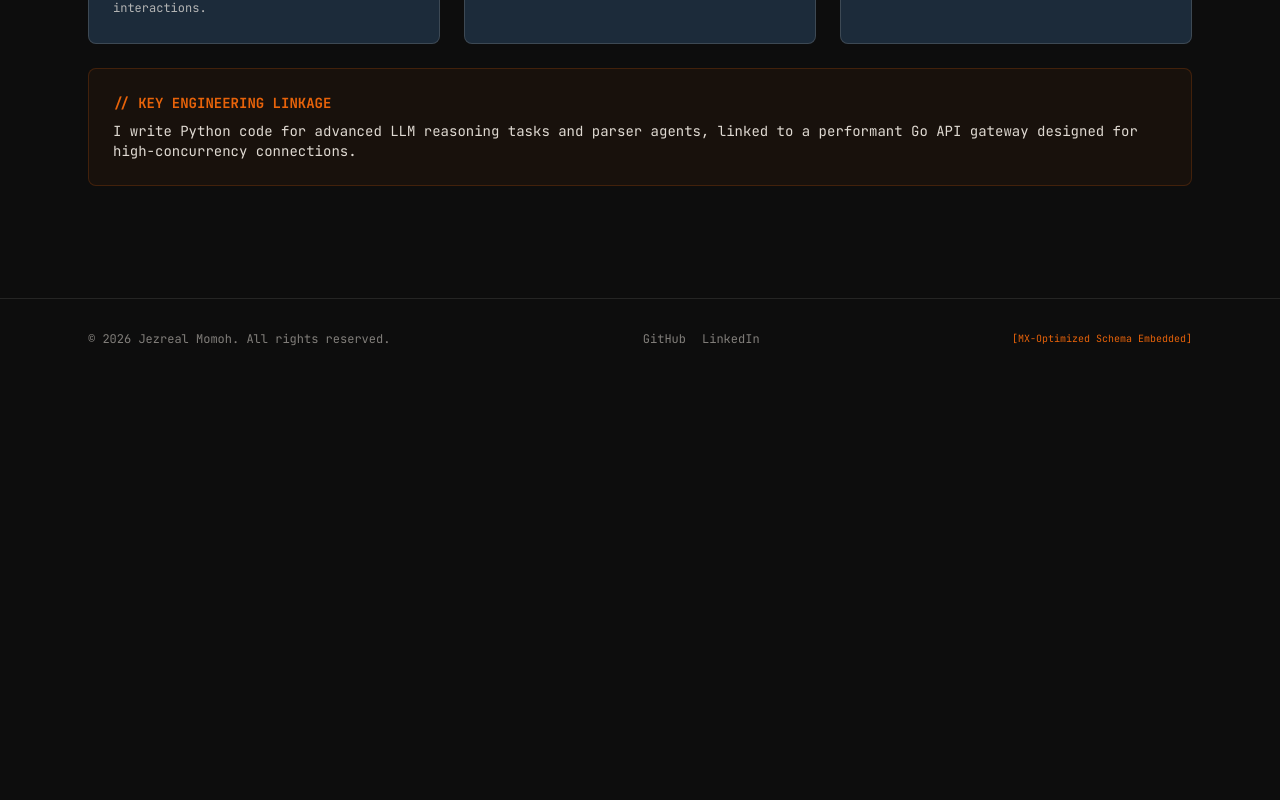
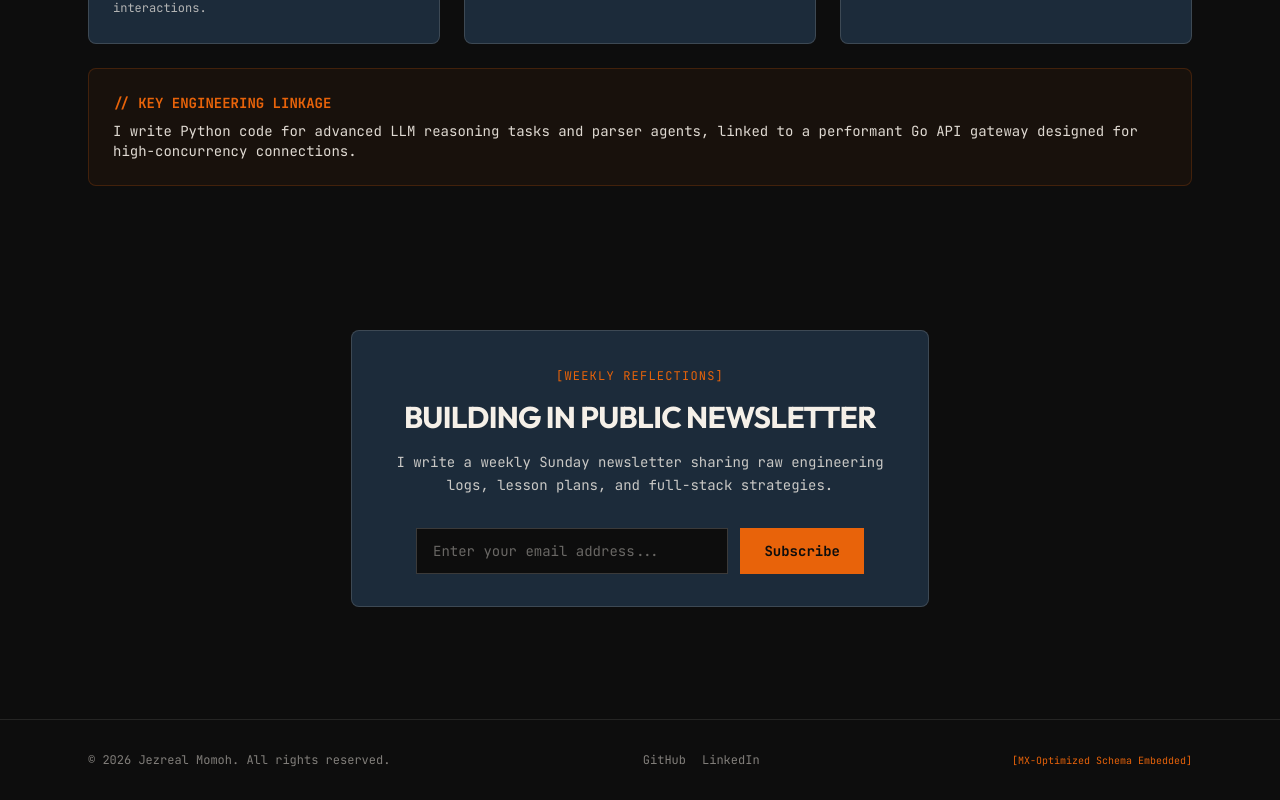
Before and after one commit to jezreal-dev/jezreal-momoh-portfolio, a Next.js app in the folder portfolio/: page / in a window 1280 px wide. Shown: the part 2199-2999 px from the top of the page. Before the commit the page ends 2578 px from the top, so only its background shows below. Built offline with nearby package versions, Linux system fonts and the light colour scheme.

Commit message:
feat: add Substack newsletter signup component

```diff
--- a/portfolio/src/app/page.tsx
+++ b/portfolio/src/app/page.tsx
@@ -2,6 +2,7 @@ import Hero from "@/components/Hero";
 import ValueRole from "@/components/ValueRole";
 import ProofOfWork from "@/components/ProofOfWork";
 import SkillMatrix from "@/components/SkillMatrix";
+import Newsletter from "@/components/Newsletter";
 
 export default function Home() {
   return (
@@ -10,6 +11,7 @@ export default function Home() {
       <ValueRole />
       <ProofOfWork />
       <SkillMatrix />
+      <Newsletter />
     </div>
   );
 }
--- /dev/null
+++ b/portfolio/src/components/Newsletter.tsx
@@ -0,0 +1,65 @@
+"use client";
+
+import React from "react";
+
+/**
+ * Newsletter Component
+ *
+ * Renders the Substack newsletter subscription card for the portfolio.
+ *
+ * 1. Component Structure:
+ *    The component consists of a wrapper <section> containing a card element.
+ *    The outer section uses dynamic spacing (py-16), max width constraints, and scroll margin.
+ *    The inner card is a single block styled as a centered container with a custom border and background.
+ *
+ * 2. Substack Form Redirects:
+ *    The form redirects the user to the external Substack signup page at https://jezrealdev.substack.com/subscribe.
+ *    It uses GET method and target="_blank" to ensure the subscription happens in a new tab without interrupting the user's experience.
+ *
+ * 3. Form Inputs:
+ *    It contains a required text input field for the email address, with name="email" to match the Substack query string format.
+ *    A submit button triggers the form submission.
+ *
+ * 4. Styling Classes:
+ *    Uses custom theme tokens: bg-forge-card for the card background, bg-forge-bg for input background, text-forge-accent for badge text,
+ *    and border-forge-fg/15 for subtle borders. Font families are configured using font-sans and font-mono.
+ *
+ * 5. Responsive Styling:
+ *    The form grid switches layout dynamically from vertical stack on mobile (flex-col) to side-by-side on larger viewports (sm:flex-row).
+ *    Heading sizes scale from text-2xl to text-3xl (md:text-3xl) to maintain clear visual hierarchy across all device screens.
+ */
+export default function Newsletter() {
+  return (
+    <section id="newsletter" className="mx-auto max-w-6xl px-6 py-16 scroll-mt-24">
+      <div className="border border-forge-fg/15 bg-forge-card p-8 rounded-lg text-center font-mono">
+        <span className="text-xs uppercase tracking-widest text-forge-accent">[Weekly Reflections]</span>
+        <h2 className="mt-3 font-sans text-2xl md:text-3xl font-bold tracking-tight text-forge-fg">
+          BUILDING IN PUBLIC NEWSLETTER
+        </h2>
+        <p className="mt-4 text-sm text-forge-fg/80 max-w-lg mx-auto leading-relaxed">
+          I write a weekly Sunday newsletter sharing raw engineering logs, lesson plans, and full-stack strategies.
+        </p>
+        <form
+          action="https://jezrealdev.substack.com/subscribe"
+          method="GET"
+          target="_blank"
+          className="mt-8 flex flex-col sm:flex-row gap-3 justify-center max-w-md mx-auto"
+        >
+          <input
+            type="email"
+            name="email"
+            placeholder="Enter your email address..."
+            required
+            className="flex-grow bg-forge-bg border border-forge-fg/20 px-4 py-3 text-sm text-forge-fg placeholder-forge-fg/40 focus:outline-none focus:border-forge-accent"
+          />
+          <button
+            type="submit"
+            className="bg-forge-accent text-forge-bg font-bold px-6 py-3 text-sm hover:bg-forge-accent/90 transition-colors"
+          >
+            Subscribe
+          </button>
+        </form>
+      </div>
+    </section>
+  );
+}
```
